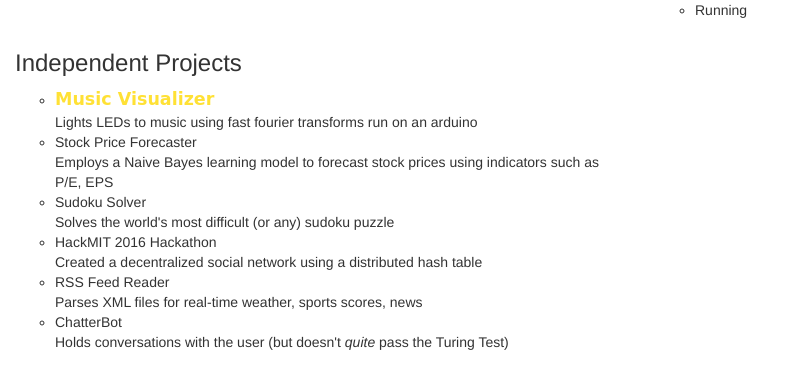
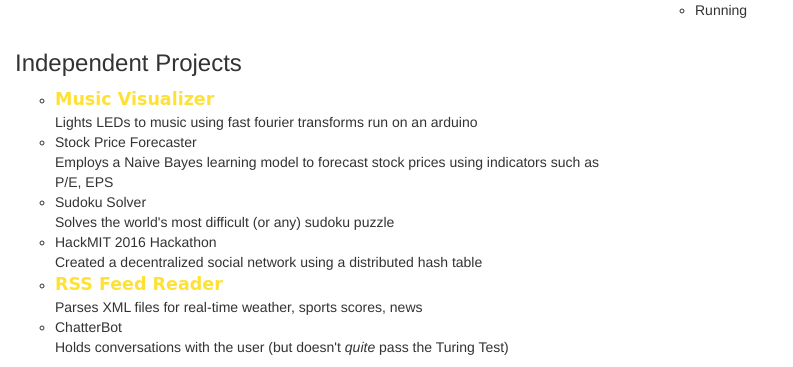
Before and after one commit to dasokol/dasokol, a Flask app: page / in a window 1280 px wide. Shown: the part 800-1167 px from the top of the page, without its empty margins (0-793 px from the left). Run offline with Flask 2, Linux system fonts and the light colour scheme; some libraries are stand-ins or nearby versions.

Commit message:
fix sokolrss

```diff
--- a/templates/index.html
+++ b/templates/index.html
@@ -89,7 +89,7 @@
 			<li style="list-style-type:none">Solves the world's most difficult (or any) sudoku puzzle</li>
 			<li>HackMIT 2016 Hackathon</li>
 			<li style="list-style-type:none">Created a decentralized social network using a distributed hash table</li>
-			<li>RSS Feed Reader</li>
+			<li><a href="https://sokolrss.herokuapp.com/" class="link">RSS Feed Reader</a></li>
 			<li style="list-style-type:none">Parses XML files for real-time weather, sports scores, news</li>
 			<li>ChatterBot</li>
 			<li style="list-style-type:none">Holds conversations with the user (but doesn't <i>quite</i> pass the Turing Test)</li>
```
